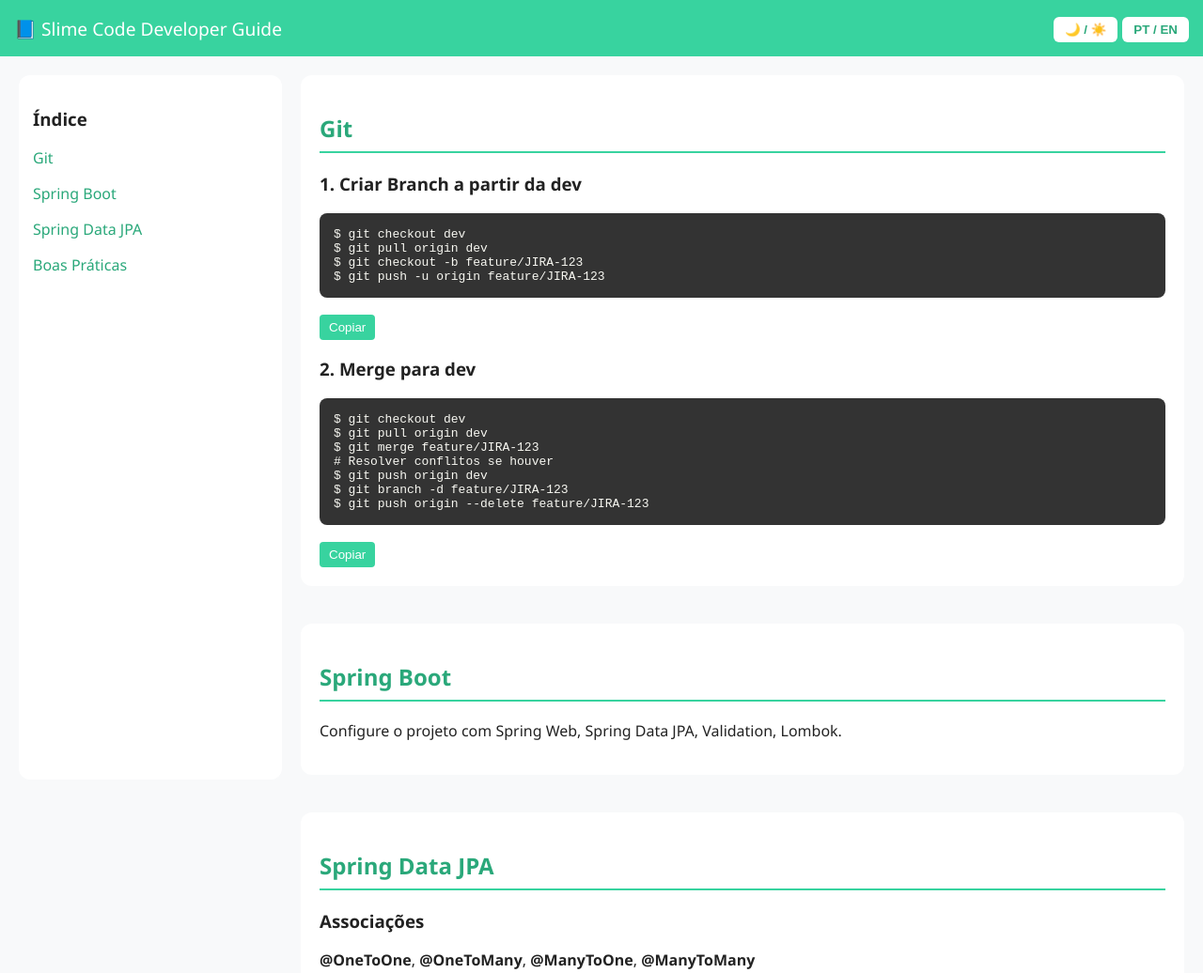
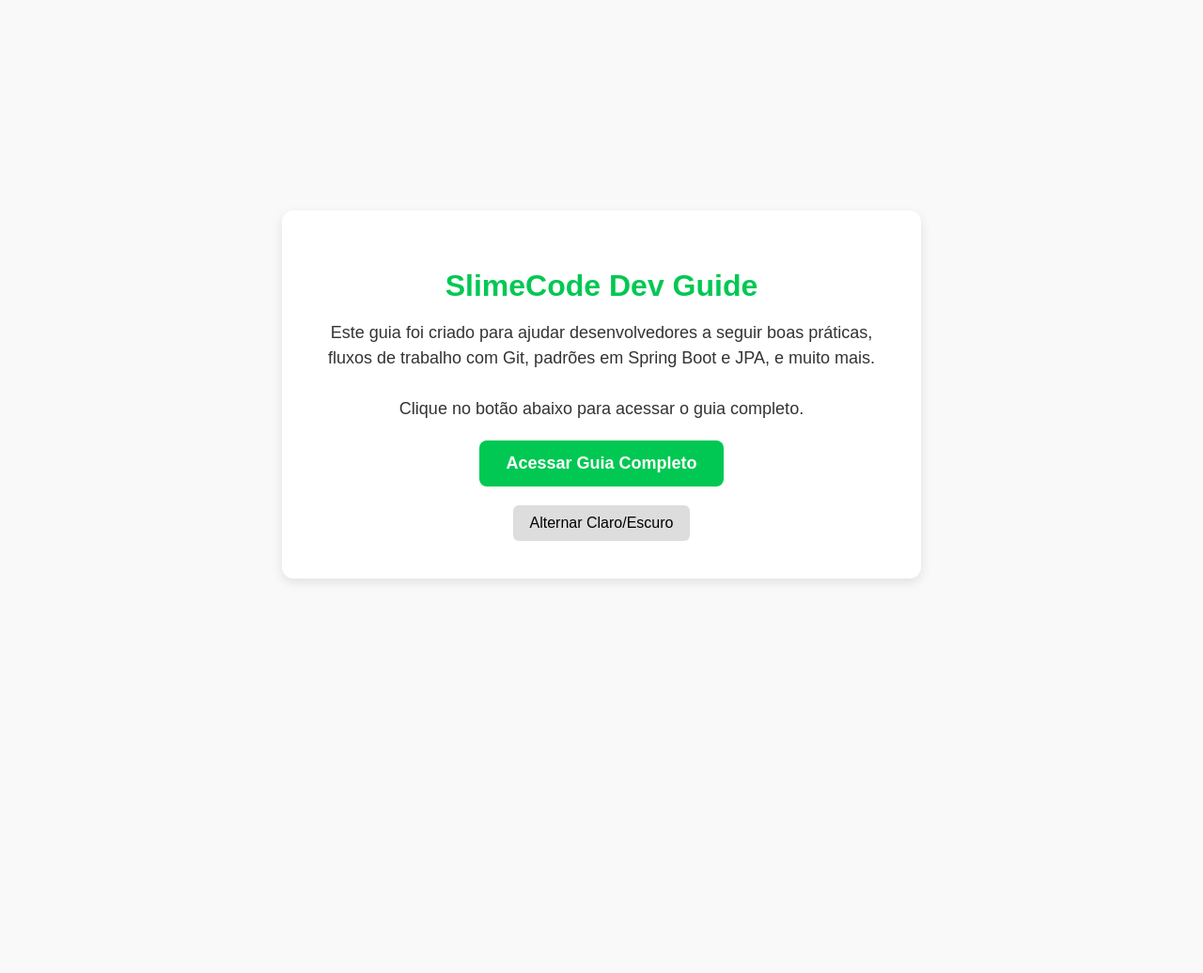
Before and after one commit to slimecodesys/mvp-app-restaurant, a plain HTML site: page guide.html in a window 1280 px wide. Shown: the top 1036 px of the page at 94% size. After the commit the page ends 840 px from the top, so only its background shows below. Drawn offline with Linux system fonts and the light colour scheme.

Commit message:
guide final

```diff
--- a/guide.html
+++ b/guide.html
@@ -1,195 +1,119 @@
 <!DOCTYPE html>
 <html lang="pt">
 <head>
-<meta charset="UTF-8" />
-<meta name="viewport" content="width=device-width, initial-scale=1.0" />
-<title>Slime Code Dev Guide</title>
+    <meta charset="UTF-8">
+    <meta name="viewport" content="width=device-width, initial-scale=1.0">
+    <title>SlimeCode Dev Guide</title>
     <style>
         :root {
-    --primary: #38d39f;
-    --primary-dark: #2aa87a;
-    --bg-light: #f8f9fa;
-    --bg-dark: #1f1f1f;
-    --text-light: #222;
+            --primary-color: #00c853; /* Verde Slime */
+            --bg-light: #f9f9f9;
+            --bg-dark: #1e1e1e;
+            --text-light: #333;
             --text-dark: #f1f1f1;
-    --card-light: #ffffff;
+            --card-light: #fff;
             --card-dark: #2c2c2c;
         }
+
         body {
-    font-family: 'Segoe UI', sans-serif;
+            font-family: Arial, sans-serif;
             margin: 0;
             padding: 0;
-    background: var(--bg-light);
+            background-color: var(--bg-light);
             color: var(--text-light);
-    transition: background 0.3s, color 0.3s;
+            transition: all 0.3s ease;
         }
-  body.dark {
-    background: var(--bg-dark);
+
+        .dark-mode {
+            background-color: var(--bg-dark);
             color: var(--text-dark);
         }
-  header {
-    background: var(--primary);
-    color: #fff;
-    padding: 15px;
-    display: flex;
-    justify-content: space-between;
-    align-items: center;
-    font-size: 1.2rem;
-  }
-  .toggle {
-    cursor: pointer;
-    background: #fff;
-    color: var(--primary-dark);
-    border: none;
-    padding: 6px 12px;
-    border-radius: 6px;
-    font-weight: bold;
-  }
+
         .container {
             display: flex;
-    max-width: 1300px;
-    margin: 0 auto;
+            flex-direction: column;
+            justify-content: center;
+            align-items: center;
+            height: 100vh;
+            text-align: center;
             padding: 20px;
         }
-  nav {
-    width: 250px;
-    position: sticky;
-    top: 10px;
-    height: 90vh;
-    overflow-y: auto;
+
+        .card {
             background: var(--card-light);
-    padding: 15px;
+            padding: 40px;
             border-radius: 12px;
-    margin-right: 20px;
+            box-shadow: 0 4px 12px rgba(0,0,0,0.1);
+            max-width: 600px;
             transition: background 0.3s;
         }
-  body.dark nav {
+
+        .dark-mode .card {
             background: var(--card-dark);
         }
-  nav h3 {
-    margin-bottom: 10px;
+
+        h1 {
+            color: var(--primary-color);
+            margin-bottom: 15px;
         }
-  nav a {
-    display: block;
-    padding: 8px 0;
+
+        p {
+            font-size: 18px;
+            line-height: 1.5;
+            margin-bottom: 20px;
+        }
+
+        a.button {
+            display: inline-block;
+            padding: 14px 28px;
+            font-size: 18px;
+            font-weight: bold;
+            color: #fff;
+            background-color: var(--primary-color);
             text-decoration: none;
-    color: var(--primary-dark);
-    font-weight: 500;
+            border-radius: 8px;
+            transition: background 0.3s ease;
         }
-  .content {
-    flex: 1;
+
+        a.button:hover {
+            background-color: #00b44d;
         }
-  .section {
-    margin-bottom: 40px;
-    border-radius: 12px;
-    background: var(--card-light);
-    padding: 20px;
-    transition: background 0.3s;
+
+        .toggle-theme {
+            margin-top: 20px;
+            padding: 10px 18px;
+            font-size: 16px;
+            cursor: pointer;
+            border: none;
+            border-radius: 6px;
+            background: #ddd;
         }
-  body.dark .section {
-    background: var(--card-dark);
-  }
-  .section h2 {
-    color: var(--primary-dark);
-    border-bottom: 2px solid var(--primary);
-    padding-bottom: 8px;
-  }
-  pre {
-    background: #333;
-    color: #f8f8f2;
-    padding: 15px;
-    border-radius: 8px;
-    overflow-x: auto;
-  }
-  .copy-btn {
-    background: var(--primary);
+
+        .dark-mode .toggle-theme {
+            background: #444;
             color: #fff;
-    border: none;
-    padding: 6px 10px;
-    margin-top: 5px;
-    border-radius: 4px;
-    cursor: pointer;
         }
     </style>
 </head>
 <body>
-<header>
-  <span>📘 Slime Code Developer Guide</span>
-  <div>
-    <button class="toggle" onclick="toggleTheme()">🌙 / ☀️</button>
-    <button class="toggle" onclick="toggleLang()">PT / EN</button>
-  </div>
-</header>
     <div class="container">
-  <nav>
-    <h3>Índice</h3>
-    <a href="#git">Git</a>
-    <a href="#spring">Spring Boot</a>
-    <a href="#jpa">Spring Data JPA</a>
-    <a href="#boas-praticas">Boas Práticas</a>
-  </nav>
-  <div class="content">
-    <section class="section" id="git">
-      <h2>Git</h2>
-      <h3>1. Criar Branch a partir da dev</h3>
-      <pre>$ git checkout dev
-$ git pull origin dev
-$ git checkout -b feature/JIRA-123
-$ git push -u origin feature/JIRA-123</pre>
-      <button class="copy-btn" onclick="copyCode(this)">Copiar</button>
-
-      <h3>2. Merge para dev</h3>
-      <pre>$ git checkout dev
-$ git pull origin dev
-$ git merge feature/JIRA-123
-# Resolver conflitos se houver
-$ git push origin dev
-$ git branch -d feature/JIRA-123
-$ git push origin --delete feature/JIRA-123</pre>
-      <button class="copy-btn" onclick="copyCode(this)">Copiar</button>
-    </section>
-
-    <section class="section" id="spring">
-      <h2>Spring Boot</h2>
-      <p>Configure o projeto com Spring Web, Spring Data JPA, Validation, Lombok.</p>
-    </section>
-
-    <section class="section" id="jpa">
-      <h2>Spring Data JPA</h2>
-      <h3>Associações</h3>
-      <p><strong>@OneToOne</strong>, <strong>@OneToMany</strong>, <strong>@ManyToOne</strong>, <strong>@ManyToMany</strong></p>
-      <pre>@Entity
-public class Cliente {
-    @OneToMany(mappedBy = "cliente")
-    private List<Pedido> pedidos;
-}</pre>
-      <button class="copy-btn" onclick="copyCode(this)">Copiar</button>
-    </section>
-
-    <section class="section" id="boas-praticas">
-      <h2>Orientações e Boas Práticas</h2>
-      <ol>
-        <li>Criar DTO no pacote <code>dto</code></li>
-        <li>Criar Entity no pacote <code>entities</code></li>
-        <li>Adicionar Mapper (ex.: MapStruct)</li>
-        <li>Implementar Service com regras de negócio</li>
-        <li>Criar Resource (Controller) e expor endpoints</li>
-      </ol>
-    </section>
+        <div class="card">
+            <h1>SlimeCode Dev Guide</h1>
+            <p>
+                Este guia foi criado para ajudar desenvolvedores a seguir boas práticas, fluxos de trabalho com Git,
+                padrões em Spring Boot e JPA, e muito mais.
+                <br><br>
+                Clique no botão abaixo para acessar o guia completo.
+            </p>
+            <a class="button" href="https://1drv.ms/o/c/b7ea16946287e7a0/Ep5wJsKGCf9EtBsIr_-CIVQBxbPZRgLVUBu89LQVWA4e6Q?e=7RQx5m" target="_blank">Acessar Guia Completo</a>
+            <br>
+            <button class="toggle-theme" onclick="toggleTheme()">Alternar Claro/Escuro</button>
         </div>
     </div>
+
     <script>
         function toggleTheme() {
-  document.body.classList.toggle('dark');
-}
-function toggleLang() {
-  alert('Switch EN/PT em breve');
-}
-function copyCode(btn) {
-  const code = btn.previousElementSibling.innerText;
-  navigator.clipboard.writeText(code);
-  btn.innerText = 'Copiado!';
-  setTimeout(() => btn.innerText = 'Copiar', 1500);
+            document.body.classList.toggle('dark-mode');
         }
     </script>
 </body>
```
Lines whose indentation alone changed are shown as unchanged.
